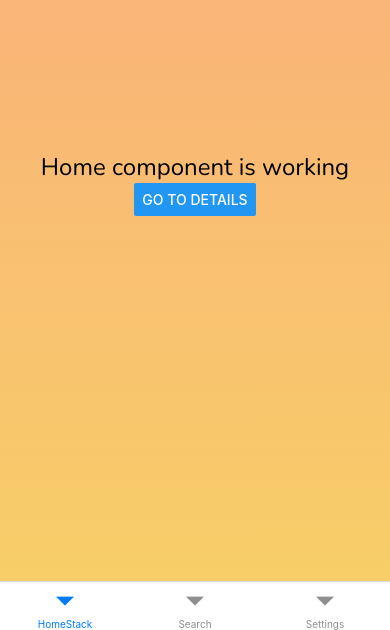
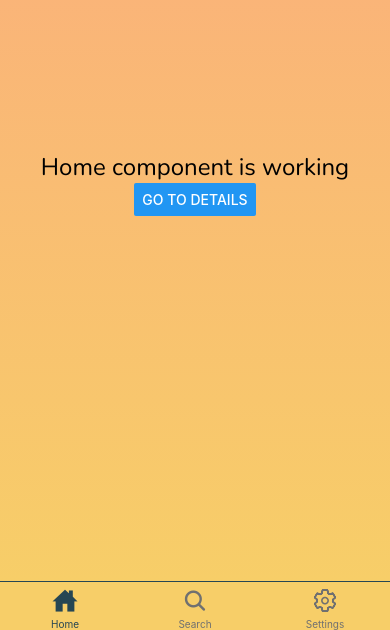
Before and after one commit to Tabsdrisbidmamul/recipe-inspire, a React Native app: screen /HomeTab in a window 390 px wide. Shown: the part 214-844 px from the top of the page. Built offline with nearby package versions, Linux system fonts and the light colour scheme.

Commit message:
Add colour pallet and mobx

```diff
--- a/App.tsx
+++ b/App.tsx
@@ -7,6 +7,7 @@ import colors from './constants/colors';
 import { NavigationContainer } from '@react-navigation/native';
 import Navigation from './components/Navigation/Navigation';
 import { SafeAreaProvider } from 'react-native-safe-area-context';
+import { store, StoreContext } from './stores/store';
 
 export default function App() {
   const [fontsLoaded] = useFonts({
@@ -40,11 +41,13 @@ export default function App() {
 
   return (
     <SafeAreaProvider>
-      <View style={styles.container} onLayout={onLayoutRootView}>
-        <NavigationContainer>
-          <Navigation />
-        </NavigationContainer>
-      </View>
+      <StoreContext.Provider value={store}>
+        <View style={styles.container} onLayout={onLayoutRootView}>
+          <NavigationContainer>
+            <Navigation />
+          </NavigationContainer>
+        </View>
+      </StoreContext.Provider>
     </SafeAreaProvider>
   );
 }
--- a/components/Navigation/NavigationTabs.tsx
+++ b/components/Navigation/NavigationTabs.tsx
@@ -2,6 +2,8 @@ import { createBottomTabNavigator } from '@react-navigation/bottom-tabs';
 import Home from '../../screens/Home';
 import Search from '../../screens/Search';
 import Settings from '../../screens/Settings';
+import { Ionicons } from '@expo/vector-icons';
+import colors from '../../constants/colors';
 
 const Tab = createBottomTabNavigator();
 
@@ -10,12 +12,69 @@ export default function NavigationTabs() {
     <Tab.Navigator
       screenOptions={{
         headerShown: false,
+        tabBarActiveTintColor: colors.primary.darkBlue,
+        tabBarInactiveTintColor: colors.whites.doveGrey,
+        tabBarStyle: {
+          // backgroundColor: 'transparent',
+          borderTopColor: colors.primary.darkBlue,
+          borderTopWidth: 0.5,
+          // position: 'absolute',
+          // left: 50,
+          // right: 50,
+          // bottom: 0,
+          // height: 100,
+          // width: '100%',
+          // elevation: 0,
+          // paddingTop: 0,
+          backgroundColor: colors.gradient.yellow,
+        },
+        // tabBarLabelStyle: {
+        //   position: 'absolute',
+        //   bottom: 10,
+        //   color: colors.primary.darkBlue,
+        // },
       }}
       initialRouteName="HomeStack"
     >
-      <Tab.Screen name="HomeStack" component={Home} />
-      <Tab.Screen name="Search" component={Search} />
-      <Tab.Screen name="Settings" component={Settings} />
+      <Tab.Screen
+        name="HomeStack"
+        options={{
+          title: 'Home',
+          tabBarIcon: ({ focused, color, size }) =>
+            focused ? (
+              <Ionicons name="md-home-sharp" size={size} color={color} />
+            ) : (
+              <Ionicons name="md-home-outline" size={size} color={color} />
+            ),
+        }}
+        component={Home}
+      />
+      <Tab.Screen
+        name="Search"
+        options={{
+          title: 'Search',
+          tabBarIcon: ({ focused, color, size }) =>
+            focused ? (
+              <Ionicons name="search" size={size} color={color} />
+            ) : (
+              <Ionicons name="search" size={size} color={color} />
+            ),
+        }}
+        component={Search}
+      />
+      <Tab.Screen
+        name="Settings"
+        options={{
+          title: 'Settings',
+          tabBarIcon: ({ focused, color, size }) =>
+            focused ? (
+              <Ionicons name="settings-sharp" size={size} color={color} />
+            ) : (
+              <Ionicons name="settings-outline" size={size} color={color} />
+            ),
+        }}
+        component={Settings}
+      />
     </Tab.Navigator>
   );
 }
--- a/constants/colors.ts
+++ b/constants/colors.ts
@@ -3,4 +3,17 @@ export default {
     orange: '#FBAB7E',
     yellow: '#F7CE68',
   },
+  primary: {
+    darkBlue: '#264653',
+    green: '#2A9D8F',
+    yellow: '#E9C46A',
+    orange: '#F4A261',
+    red: '#E76F51',
+  },
+  whites: {
+    desertStorm: '#FAF8F8',
+    cararra: '#EDECE9',
+    alto: '#DEDEDE',
+    doveGrey: '#707070',
+  },
 };
--- /dev/null
+++ b/hooks/useStore.ts
@@ -0,0 +1,6 @@
+import { useContext } from 'react';
+import { StoreContext } from '../stores/store';
+
+export default function useStore() {
+  return useContext(StoreContext);
+}
--- /dev/null
+++ b/interfaces/store.interface.ts
@@ -0,0 +1,5 @@
+import CommonStore from '../stores/common.store';
+
+export default interface IStore {
+  commonStore: CommonStore;
+}
--- a/package.json
+++ b/package.json
@@ -21,6 +21,8 @@
     "expo-linear-gradient": "~12.0.1",
     "expo-splash-screen": "~0.17.5",
     "expo-status-bar": "~1.4.2",
+    "mobx": "^6.7.0",
+    "mobx-react-lite": "^3.4.0",
     "react": "18.1.0",
     "react-dom": "18.1.0",
     "react-native": "0.70.5",
--- /dev/null
+++ b/stores/common.store.ts
@@ -0,0 +1,7 @@
+import { makeAutoObservable } from 'mobx';
+
+export default class CommonStore {
+  constructor() {
+    makeAutoObservable(this);
+  }
+}
--- /dev/null
+++ b/stores/store.ts
@@ -0,0 +1,9 @@
+import { createContext } from 'react';
+import IStore from '../interfaces/store.interface';
+import CommonStore from './common.store';
+
+export const store: IStore = {
+  commonStore: new CommonStore(),
+};
+
+export const StoreContext = createContext(store);
```
Also changed, not shown: 1 other file (tests, documents, lock files or other folders).
